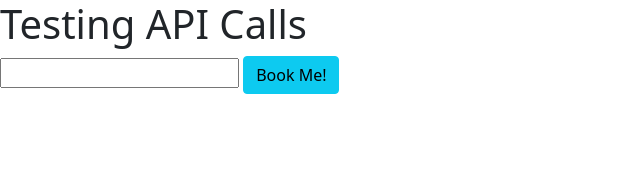
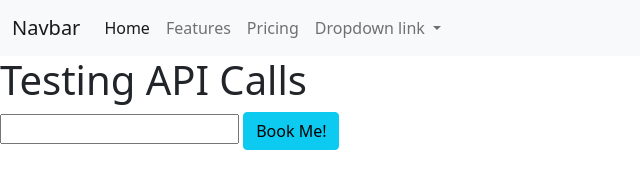
Before and after one commit to OmaurBliss/Seinfeld.oi, a plain HTML site: page index.html in a window 1280 px wide. Shown: the whole page, without its empty margins (0-640 px from the left). Drawn offline with nearby package versions, Linux system fonts and the light colour scheme; no server answers.

Commit message:
added navbar and footer

```diff
--- a/index.html
+++ b/index.html
@@ -8,11 +8,48 @@
 </head>
 
 <body>
+    <!-- //navbar start -->
+    <nav class="navbar navbar-expand-lg navbar-light bg-light">
+        <div class="container-fluid">
+          <a class="navbar-brand" href="#">Navbar</a>
+          <button class="navbar-toggler" type="button" data-bs-toggle="collapse" data-bs-target="#navbarNavDropdown" aria-controls="navbarNavDropdown" aria-expanded="false" aria-label="Toggle navigation">
+            <span class="navbar-toggler-icon"></span>
+          </button>
+          <div class="collapse navbar-collapse" id="navbarNavDropdown">
+            <ul class="navbar-nav">
+              <li class="nav-item">
+                <a class="nav-link active" aria-current="page" href="#">Home</a>
+              </li>
+              <li class="nav-item">
+                <a class="nav-link" href="#">Features</a>
+              </li>
+              <li class="nav-item">
+                <a class="nav-link" href="#">Pricing</a>
+              </li>
+              <li class="nav-item dropdown">
+                <a class="nav-link dropdown-toggle" href="#" id="navbarDropdownMenuLink" role="button" data-bs-toggle="dropdown" aria-expanded="false">
+                  Dropdown link
+                </a>
+                <ul class="dropdown-menu" aria-labelledby="navbarDropdownMenuLink">
+                  <li><a class="dropdown-item" href="#">Action</a></li>
+                  <li><a class="dropdown-item" href="#">Another action</a></li>
+                  <li><a class="dropdown-item" href="#">Something else here</a></li>
+                </ul>
+              </li>
+            </ul>
+          </div>
+        </div>
+      </nav>
+      <!-- navbar end -->
     <h1>Testing API Calls</h1>
     <input id="books" type="text" for="books">
     <button class="d-inline btn btn-info">Book Me!</button>
      <div class="results mt-5"></div>
+     <footer>
+        <a class="footer" href="index.html">
 
+        </a>
+      </footer>
     <script src="https://ajax.googleapis.com/ajax/libs/jquery/2.2.2/jquery.min.js"></script>
     <script src="Assets/script.js"></script>
     <script src="https://cdn.jsdelivr.net/npm/@popperjs/core@2.5.4/dist/umd/popper.min.js" integrity="sha384-q2kxQ16AaE6UbzuKqyBE9/u/KzioAlnx2maXQHiDX9d4/zp8Ok3f+M7DPm+Ib6IU" crossorigin="anonymous"></script>
```
Also changed, not shown: Assets/style.css (added).
